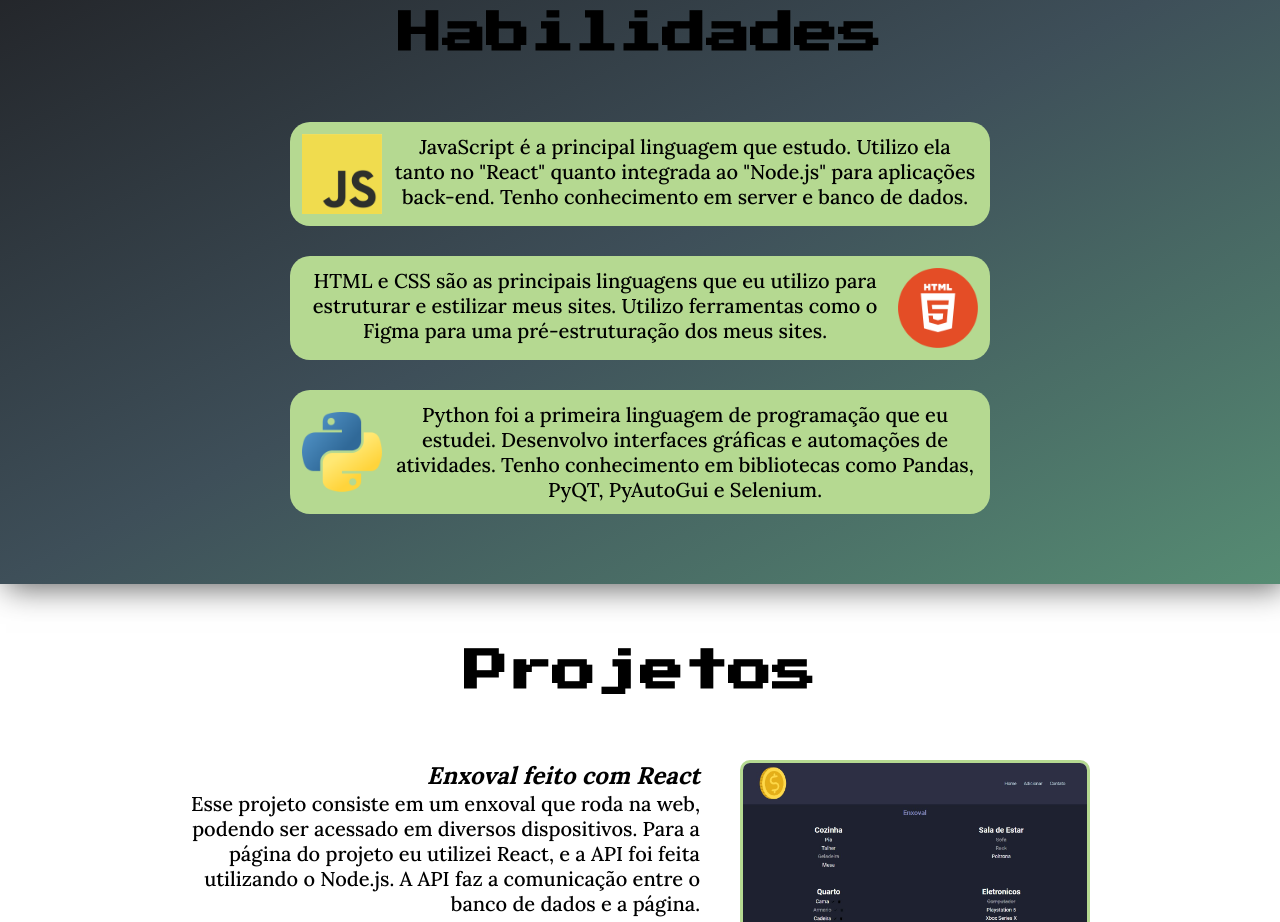
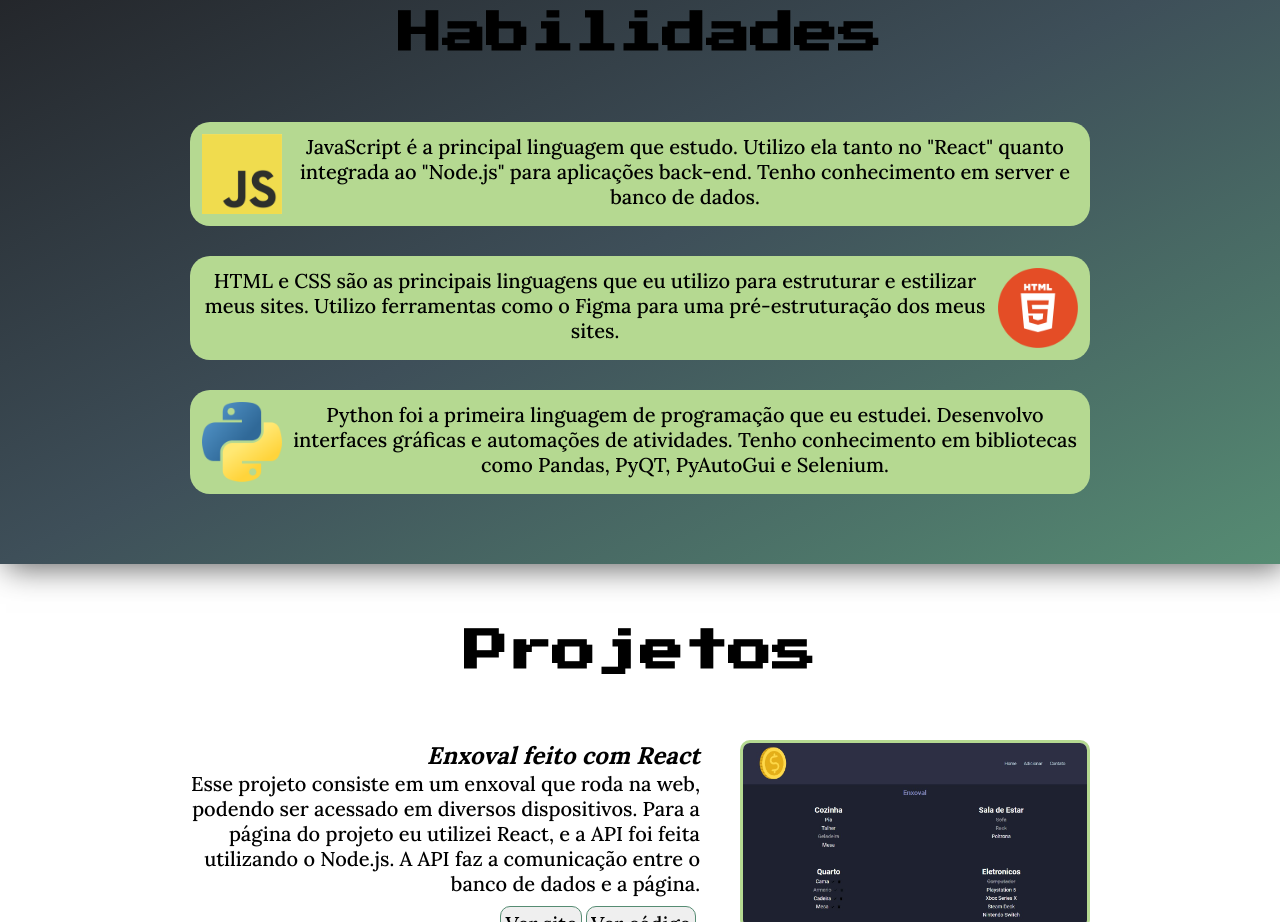
Before and after one commit to nicolaskleinaraujo/portfolio-react, a React (Vite) app in the folder frontend/: page / in a window 1280 px wide. Shown: the part 1600-2522 px from the top of the page. Built offline with nearby package versions, Linux system fonts and the light colour scheme.

Commit message:
corrected the width of abilities div

```diff
--- a/frontend/src/components/Abilities/Abilities.module.css
+++ b/frontend/src/components/Abilities/Abilities.module.css
@@ -7,7 +7,7 @@
 .javascript, .python, .html_css {
     display: flex;
     background-color: #B5D991;
-    width: 35em;
+    max-width: 45em;
     margin: 1.5em auto;
     padding: 12px;
     border-radius: 20px;
```
